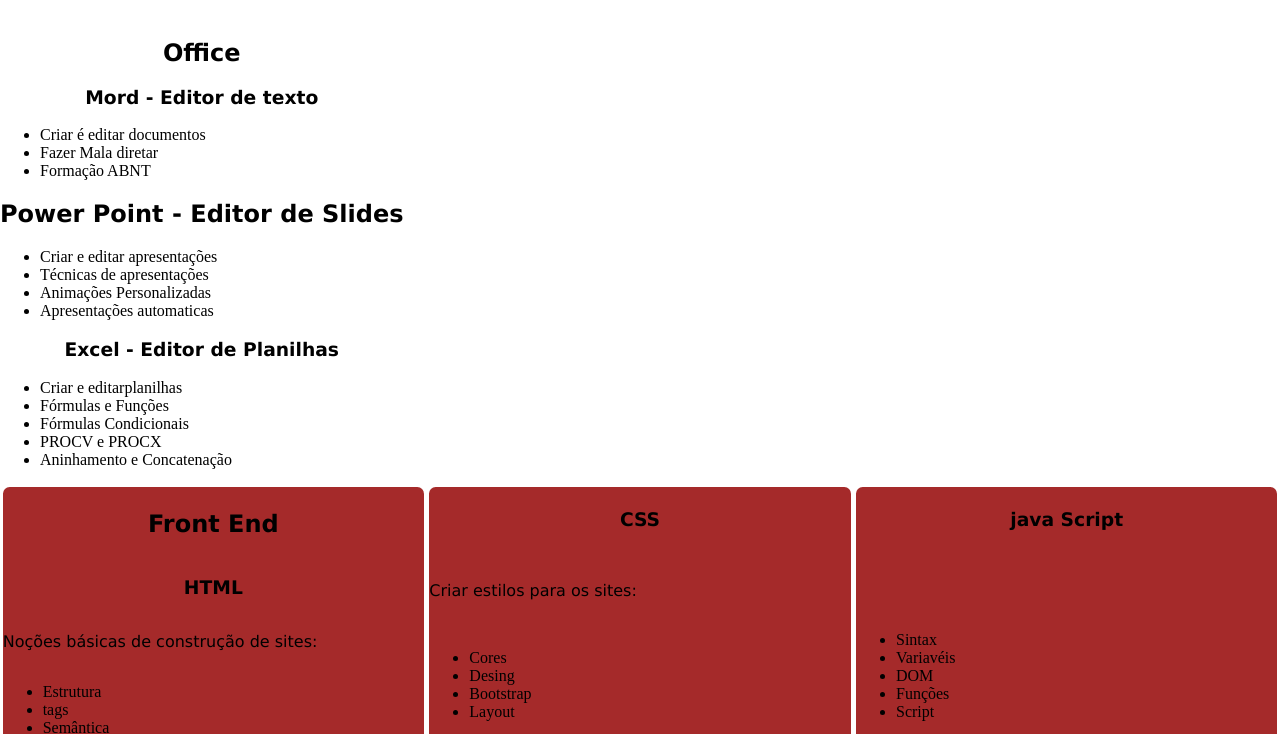
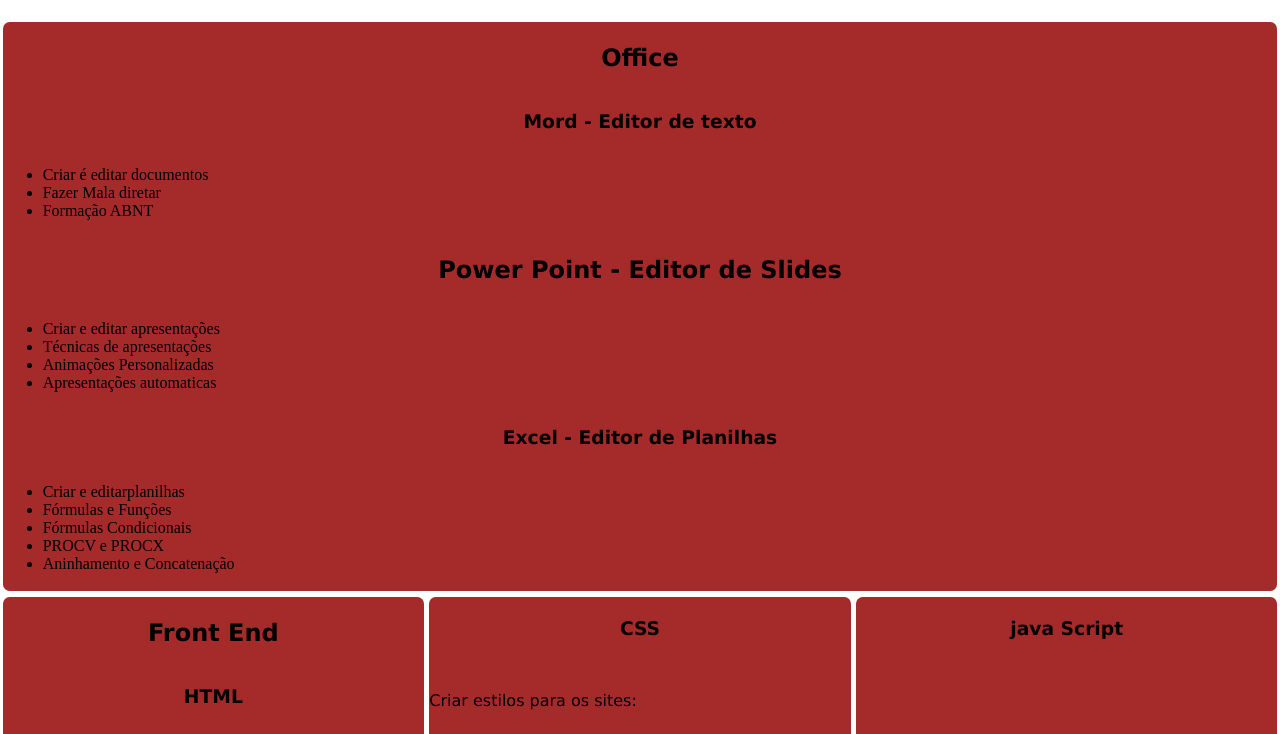
Before and after one commit to Emersondouglas1/potifolio2024, a plain HTML site: page Cursos.html in a window 1280 px wide. Shown: the part 62-796 px from the top of the page. Drawn offline with Linux system fonts and the light colour scheme.

Commit message:
Update Cursos.html

```diff
--- a/Cursos.html
+++ b/Cursos.html
@@ -19,7 +19,7 @@
         </nav>
     <h1>Cursos</h1>
     <div class="flex">
-    <div class="Card">
+    <div class="card">
         <h2>Office</h2>
         <h3>Mord - Editor de texto</h3>
         <ul>
```
